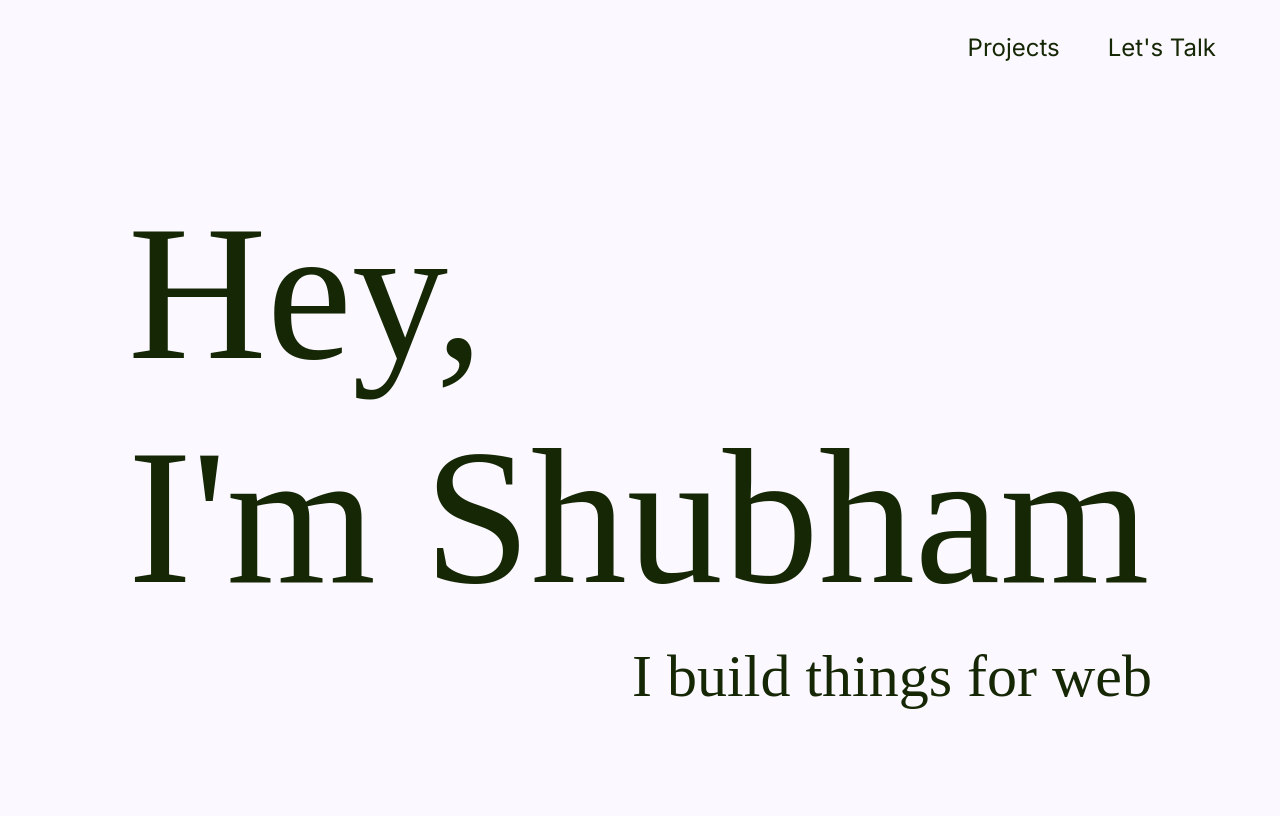
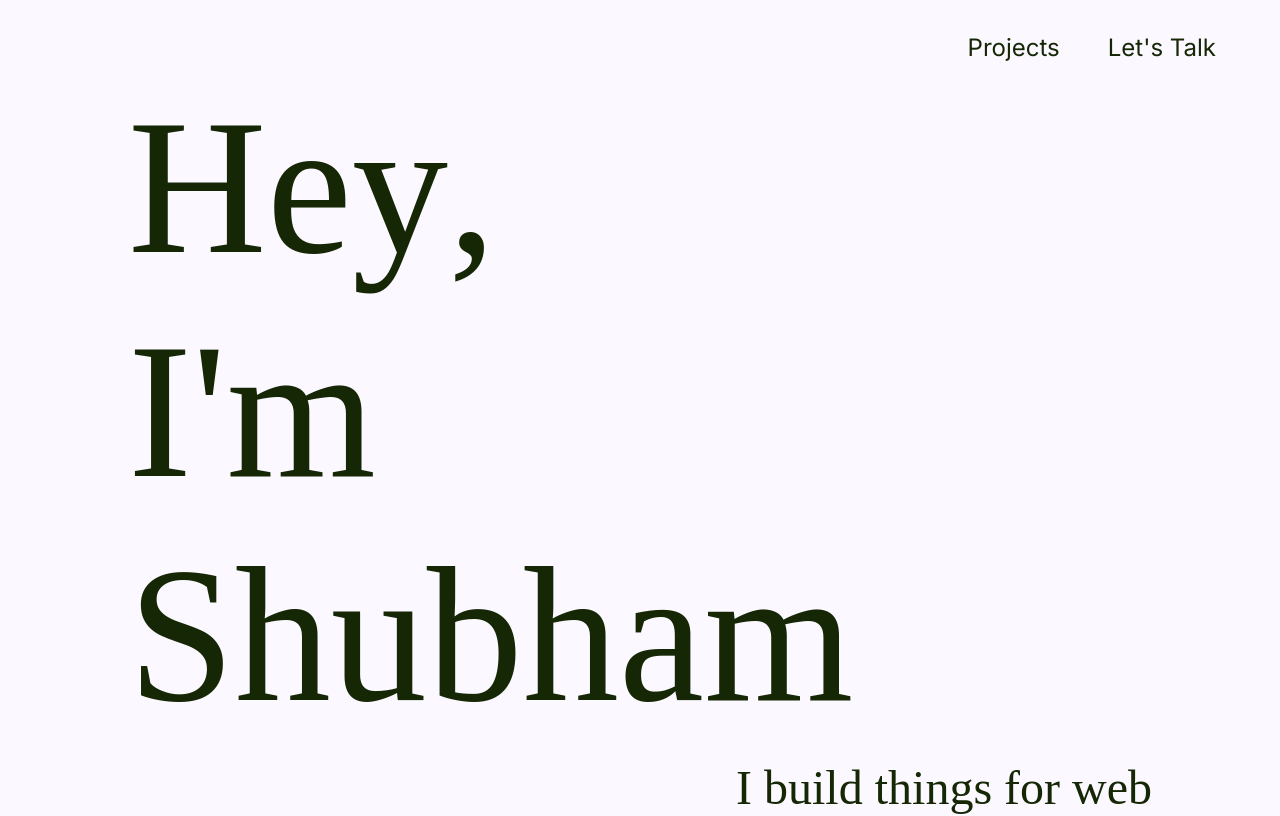
Before and after one commit to itohara22/portfolio, a React (Vite) app: page / in a window 1280 px wide. Shown: the top 816 px of the page. Built offline with nearby package versions, Linux system fonts and the light colour scheme; a web font is replaced by a local one.

Commit message:
hero animations

```diff
--- a/src/App.tsx
+++ b/src/App.tsx
@@ -1,21 +1,21 @@
-import { useEffect } from "react";
+// import { useEffect } from "react";
 import About from "./components/About";
 import Connect from "./components/Connect";
 import Hero from "./components/Hero";
 import { Projects } from "./components/Projects";
-import Lenis from "@studio-freight/lenis/types";
+// import Lenis from "@studio-freight/lenis/types";
 
 export default function App() {
-  useEffect(() => {
-    const lenis = new Lenis();
-
-    function raf(time) {
-      lenis.raf(time);
-      requestAnimationFrame(raf);
-    }
-
-    requestAnimationFrame(raf);
-  }, []);
+  // useEffect(() => {
+  //   const lenis = new Lenis();
+  //
+  //   function raf(time) {
+  //     lenis.raf(time);
+  //     requestAnimationFrame(raf);
+  //   }
+  //
+  //   requestAnimationFrame(raf);
+  // }, []);
   return (
     <>
       <Hero />
--- a/src/components/About.tsx
+++ b/src/components/About.tsx
@@ -1,7 +1,7 @@
 export default function About() {
   return (
-    <div className="pt-10 h-screen mx-auto px-10 md:px-[20vw] md:container">
-      <h2 className="text-center text-7xl sm:text-8xl md:text-9xl font-rozha text-dark-green">
+    <div className="pt-10 h-screen mx-auto px-10 md:px-[15vw] md:container">
+      <h2 className="bg-red-50 text-center text-7xl sm:text-8xl lg:text-9xl font-rozha text-dark-green">
         About Me
       </h2>
       <div className="flex justify-center flex-col h-[70vh]">
--- a/src/components/Hero.tsx
+++ b/src/components/Hero.tsx
@@ -1,17 +1,52 @@
+import { motion } from "framer-motion";
 import Header from "./Header";
 
 export default function Hero() {
+  const headingVariants = {
+    initial: { y: 50, opacity: 0 },
+    animate: {
+      y: 0,
+      opacity: 1,
+      transition: {
+        duration: 0.2,
+        staggerChildren: 0.07,
+        ease: [0.61, 1, 0.88, 1],
+      },
+    },
+  };
   return (
     <div className="h-[100dvh] mb-12">
       <Header />
       <div className="w-[80vw] h-[80%] mx-auto font-rozha text-dark-green flex flex-col justify-center gap-4">
-        <h1 className="[font-size:clamp(4rem,18vw,12rem)] leading-[6rem] md:leading-[8rem] lg:leading-[10rem] xl:leading-[14rem] mt-14">
-          Hey, <br />
-          I'm Shubham
-        </h1>
-        <h2 className="text-2xl md:text-4xl lg:text-6xl text-right">
+        <motion.h1
+          variants={headingVariants}
+          initial="initial"
+          whileInView="animate"
+          viewport={{ once: true }}
+          className="[font-size:clamp(4rem,16vw,12rem)] leading-[6rem] md:leading-[8rem] lg:leading-[10rem] xl:leading-[14rem] mt-14"
+        >
+          {"Hey, I'm Shubham".split(" ").map((word, i) => (
+            <span className="block" key={i}>
+              {word.split("").map((char, i) => (
+                <motion.span
+                  className="inline-block"
+                  key={i}
+                  variants={headingVariants}
+                >
+                  {char}
+                </motion.span>
+              ))}
+            </span>
+          ))}
+        </motion.h1>
+        <motion.h2
+          initial={{ opacity: 0, y: -10 }}
+          whileInView={{ opacity: 1, y: 0 }}
+          transition={{ delay: 1, duration: 0.8 }}
+          className="text-xl md:text-3xl lg:text-4xl xl:text-5xl text-right"
+        >
           I build things for web
-        </h2>
+        </motion.h2>
       </div>
     </div>
   );
--- a/src/components/ProjectCard.tsx
+++ b/src/components/ProjectCard.tsx
@@ -27,7 +27,6 @@ export default function ProjectCard({
   link,
   tech,
 }: Props) {
-  console.log(range, progress);
   const container = useRef(null);
   const { scrollYProgress } = useScroll({
     target: container,
@@ -54,8 +53,8 @@ export default function ProjectCard({
               {description}
             </p>
             <section className="mb-8 flex flex-wrap gap-1 ">
-              {tech.map((item) => (
-                <ProjectBullet text={item} />
+              {tech.map((item, i) => (
+                <ProjectBullet key={i} text={item} />
               ))}
             </section>
             <a
```
